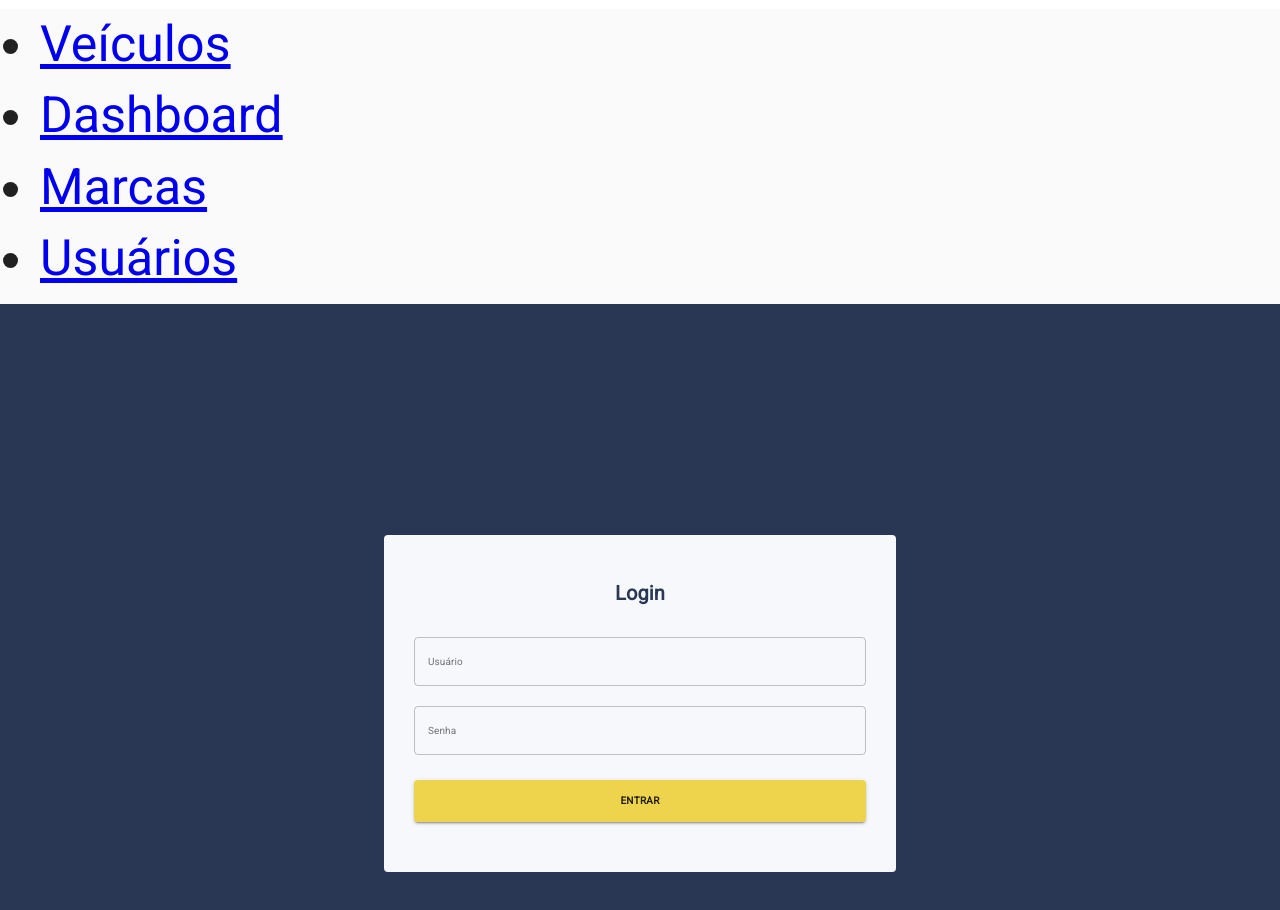
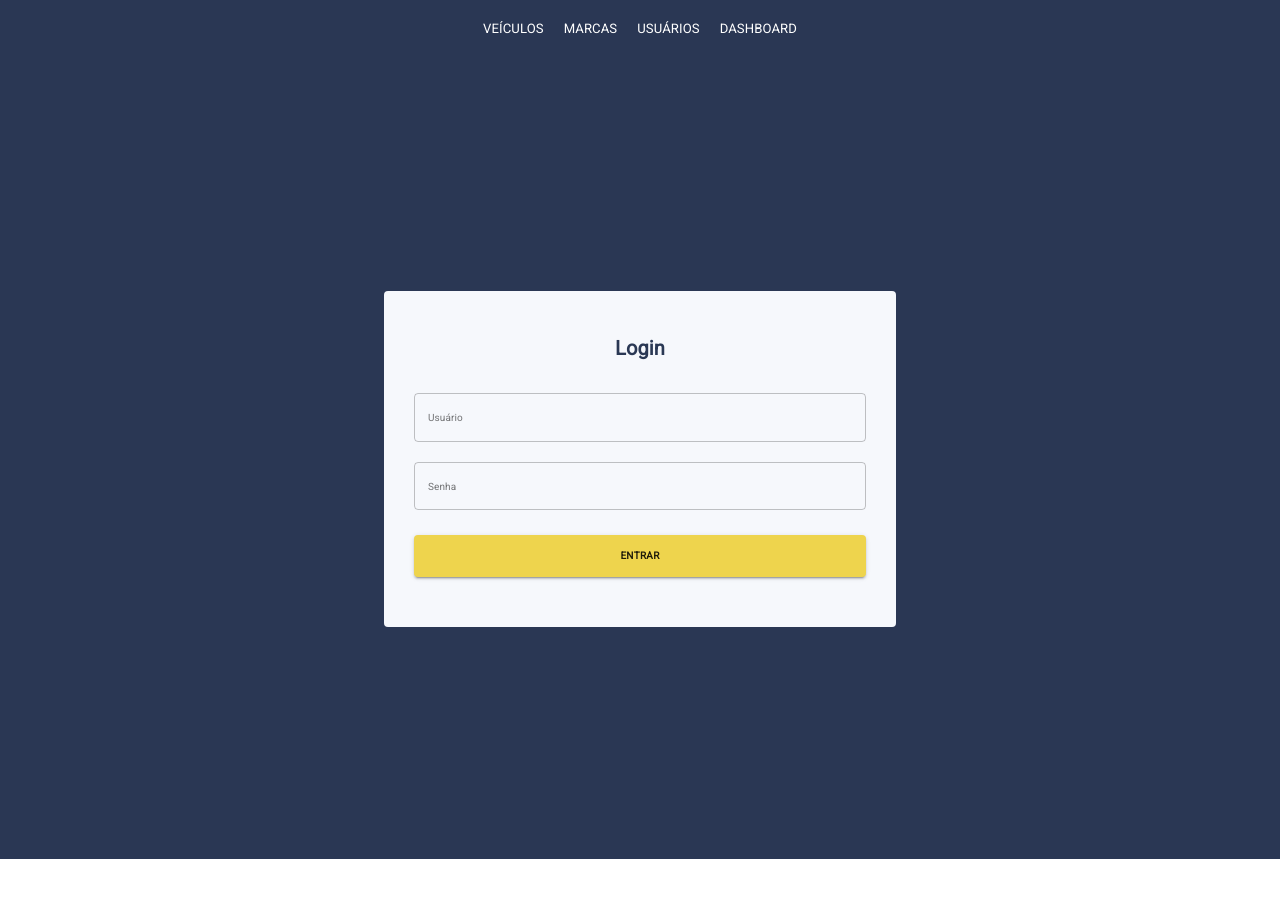
Before and after one commit to xRuisux/carango-bom-base, a React (Create React App) app: page /login in a window 1280 px wide. Shown: the top 910 px of the page. After the commit the page ends 859 px from the top, so only its background shows below. Built offline with nearby package versions, Linux system fonts and the light colour scheme.

Commit message:
menu styling

```diff
--- a/src/components/MenuHorizontal/MenuHorizontal.css
+++ b/src/components/MenuHorizontal/MenuHorizontal.css
@@ -1,3 +1,29 @@
+.menu {
+    width: 60%;
+    display: flex;
+    justify-content: center;
+    align-items: center ;
+    margin: 0 auto;
+    padding: 1rem;
+
+
+}
+.container {
+    width: 100vw;
+    background-color: rgba(31,45,75, 0.95);
+}
 .menu li {
-    font-size: 50px;
+    font-size: 1.5em;
+    padding: 10px;
+    list-style: none;
 }
+
+.menu li a{
+    text-decoration: none;
+    text-transform: uppercase;
+    color: white;
+}
+
+.menu li a:hover{
+    font-weight: bold;
+}
--- a/src/components/MenuHorizontal/index.js
+++ b/src/components/MenuHorizontal/index.js
@@ -3,11 +3,14 @@ import './MenuHorizontal.css'
 
 export default function MenuHorizontal() {
     return (
-    <ul className="menu">
-        <li><Link to="/vehicle" >Veículos</Link></li>
-        <li><Link to="/dashboard" >Dashboard</Link></li>
-        <li><Link to="/brands" > Marcas </Link></li>
-        <li><Link to="/user" > Usuários </Link></li>
-    </ul>
+        <div className="container">
+            <ul className="menu">
+                <li><Link to="/vehicle" >Veículos</Link></li>
+                <li><Link to="/brands" > Marcas </Link></li>
+                <li><Link to="/user" > Usuários </Link></li>
+                <li><Link to="/dashboard" >Dashboard</Link></li>
+            </ul>
+        </div>
+
     )
 }
```
